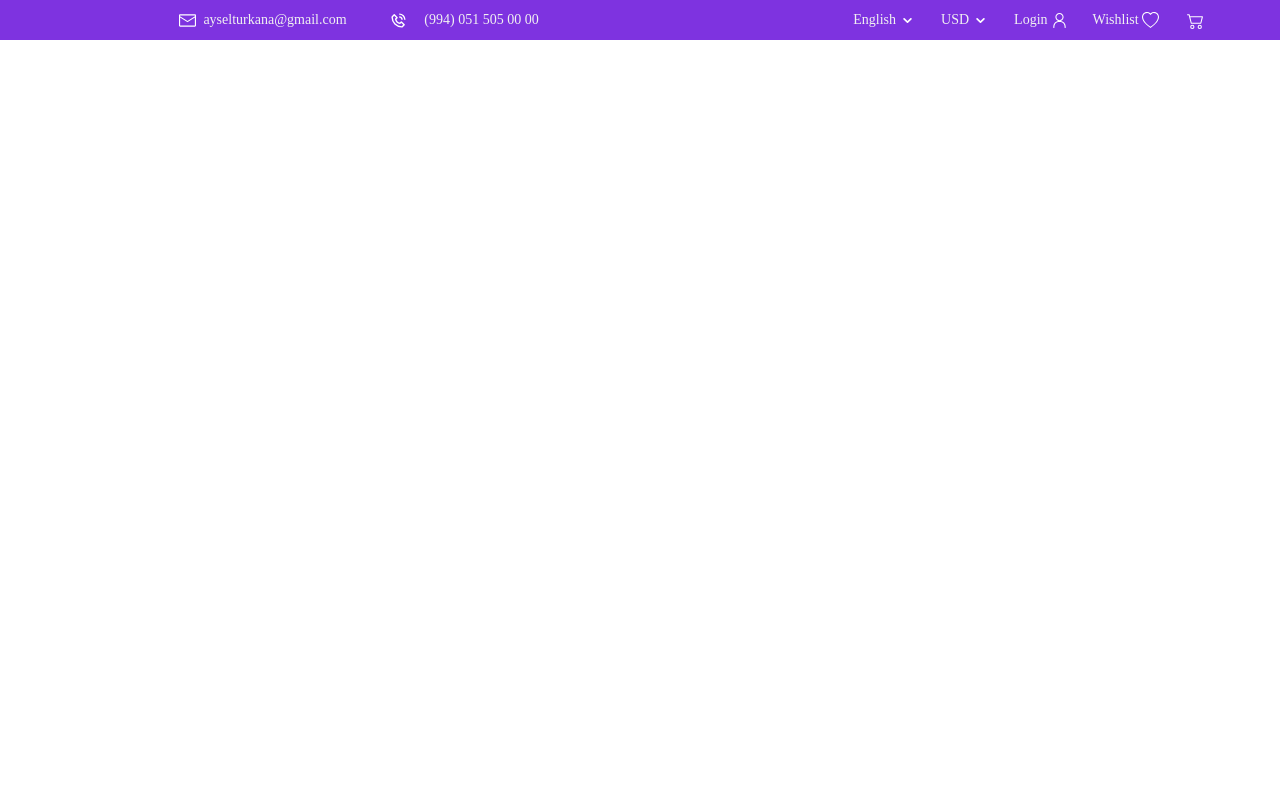
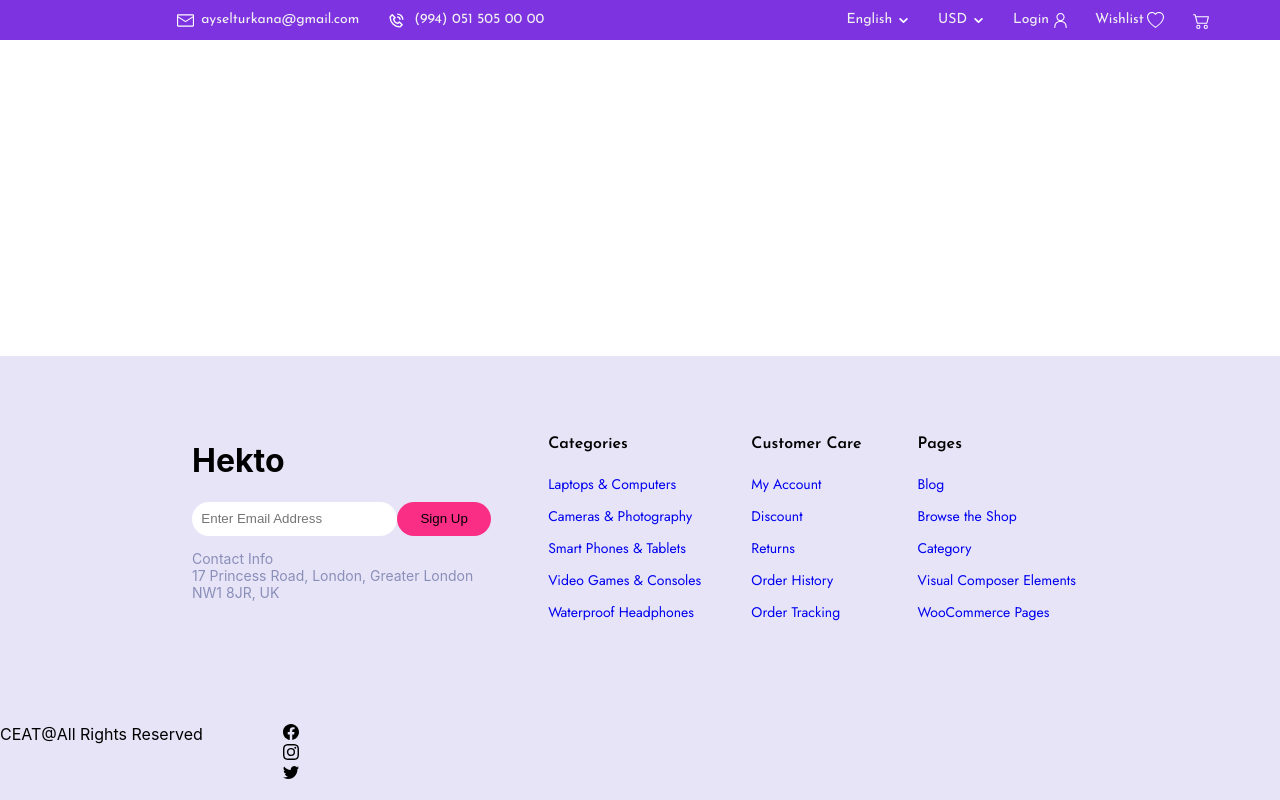
Before and after one commit to Seyidahmadova/E-Commerce, a React (Create React App) app: page / in a window 1280 px wide. Built offline with nearby package versions, Linux system fonts and the light colour scheme.

Commit message:
Added Footer

```diff
--- a/src/App.css
+++ b/src/App.css
@@ -1,3 +1,6 @@
+@import url('https://fonts.googleapis.com/css2?family=Jost:wght@200;300;400;500&display=swap');
+@import url('https://fonts.googleapis.com/css2?family=Josefin+Sans:wght@200;300;400;500;600&display=swap');
+
 html, body {
   width: 100%;
   margin: 0px;
@@ -5,6 +8,10 @@ html, body {
   overflow: hidden;
 }
 
+a {
+  text-decoration: none;
+}
+
 .App {
   text-align: center;
 }
--- a/src/App.js
+++ b/src/App.js
@@ -1,14 +1,17 @@
 import "./App.css";
 import { BrowserRouter, Routes, Route } from "react-router-dom";
 import HomePage from "./pages/HomePage/HomePage";
-
+import HeadingBar from "./components/HeadingBar/HeadingBar";
+import Footer from "./components/Footer/Footer";
 function App() {
   return (
     <div className="App">
       <BrowserRouter>
+          <HeadingBar/>
         <Routes>
           <Route path="/" element={<HomePage />} />
         </Routes>
+          <Footer/>
       </BrowserRouter>
     </div>
   );
--- /dev/null
+++ b/src/components/Footer/Footer.css
@@ -0,0 +1,86 @@
+.footer {
+    background-color: #E7E4F8;
+    width: 100%;
+    bottom: 0;
+    right: 0;
+    position: absolute;
+}
+
+.f-pages {
+    width: 70%;
+    display: flex;
+    margin: 0 auto;
+    padding: 5% 0;
+    justify-content: space-between;
+}
+
+.fp-mail {
+    text-align: left;
+    width: 42%;
+    margin-right: 5%;
+}
+
+.fp-mail>p {
+    color: #8A8FB9;
+    font-size: 14px;
+}
+
+.fpm-mailbox>input {
+    width: 60%;
+    padding: 3%;
+    color: #8A8FB9;
+    outline: none;
+    border: none;
+    border-radius: 20px;
+}
+
+.fpm-mailbox>button {
+    width: 30%;
+    padding: 3% 0;
+    outline: none;
+    border: none;
+    border-radius: 20px;
+    background-color: #FB2E86;
+}
+
+.categories {
+    width: 25%;
+}
+
+.allPages {
+    width: 23%;
+}
+
+.categories{
+    margin-right: 2%;
+}
+
+.customerCare {
+    width: 20%;
+    margin-right: 2%;
+}
+
+.fp-page>p{
+    color: #000;
+    text-align: left;
+    font-size: 16px;
+    font-family: 'Josefin Sans';
+    font-weight: 600;
+}
+
+.fp-page>ul {
+    text-align: left;
+    padding: 0;
+}
+
+.fp-page>ul>ol {
+    color: #8A8FB9;
+    padding: 0;
+    font-size: 14px;
+    line-height: 32px;
+    font-family: 'Jost';
+}
+
+.f-copy {
+    display: flex;
+}
--- /dev/null
+++ b/src/components/Footer/Footer.js
@@ -0,0 +1,59 @@
+import "./Footer.css";
+import { Link } from "react-router-dom";
+import {BsFacebook, BsInstagram, BsTwitter} from 'react-icons/bs'
+export default function Footer() {
+    return(
+        <div className="footer">
+            <div className="f-pages">
+                <div className="fp-mail">
+                    <h1>Hekto</h1>
+                    <div className="fpm-mailbox">
+                        <input placeholder="Enter Email Address" />
+                        <button>Sign Up</button>
+                    </div>
+                        <p>Contact Info<br/>17 Princess Road, London, Greater London NW1 8JR, UK</p>
+                </div>
+                <div className="fp-page categories">
+                    <p>Categories</p>
+                    <ul>
+                        <ol><Link>Laptops & Computers</Link></ol>
+                        <ol><Link>Cameras & Photography</Link></ol>
+                        <ol><Link>Smart Phones & Tablets</Link></ol>
+                        <ol><Link>Video Games & Consoles</Link></ol>
+                        <ol><Link>Waterproof Headphones</Link></ol>
+                    </ul>
+                </div>
+                <div className="fp-page customerCare">
+                    <p>Customer Care</p>
+                    <ul>
+                        <ol><Link>My Account</Link></ol>
+                        <ol><Link>Discount</Link></ol>
+                        <ol><Link>Returns</Link></ol>
+                        <ol><Link>Order History</Link></ol>
+                        <ol><Link>Order Tracking</Link></ol>
+                    </ul>
+                </div>
+                <div className="fp-page allPages">
+                    <p>Pages</p>
+                    <ul>
+                        <ol><Link>Blog</Link></ol>
+                        <ol><Link>Browse the Shop</Link></ol>
+                        <ol><Link>Category</Link></ol>
+                        <ol><Link>Visual Composer Elements</Link></ol>
+                        <ol><Link>WooCommerce Pages</Link></ol>
+                    </ul>
+                </div>
+            </div>
+            <div className="f-copy">
+                <p>CEAT@All Rights Reserved</p>
+                <div className="fc-medias">
+                    <ul>
+                        <ol><BsFacebook/></ol>
+                        <ol><BsInstagram/></ol>
+                        <ol><BsTwitter/></ol>
+                    </ul>
+                </div>
+            </div>
+        </div>
+    );
+}
--- a/src/pages/HomePage/HomePage.js
+++ b/src/pages/HomePage/HomePage.js
@@ -1,9 +1,8 @@
 import React from 'react'
-import HeadingBar from '../../components/HeadingBar/HeadingBar'
 export default function HomePage() {
   return (
     <div>
-      <HeadingBar />
+      <div clas></div>
     </div>
   )
 }
```
